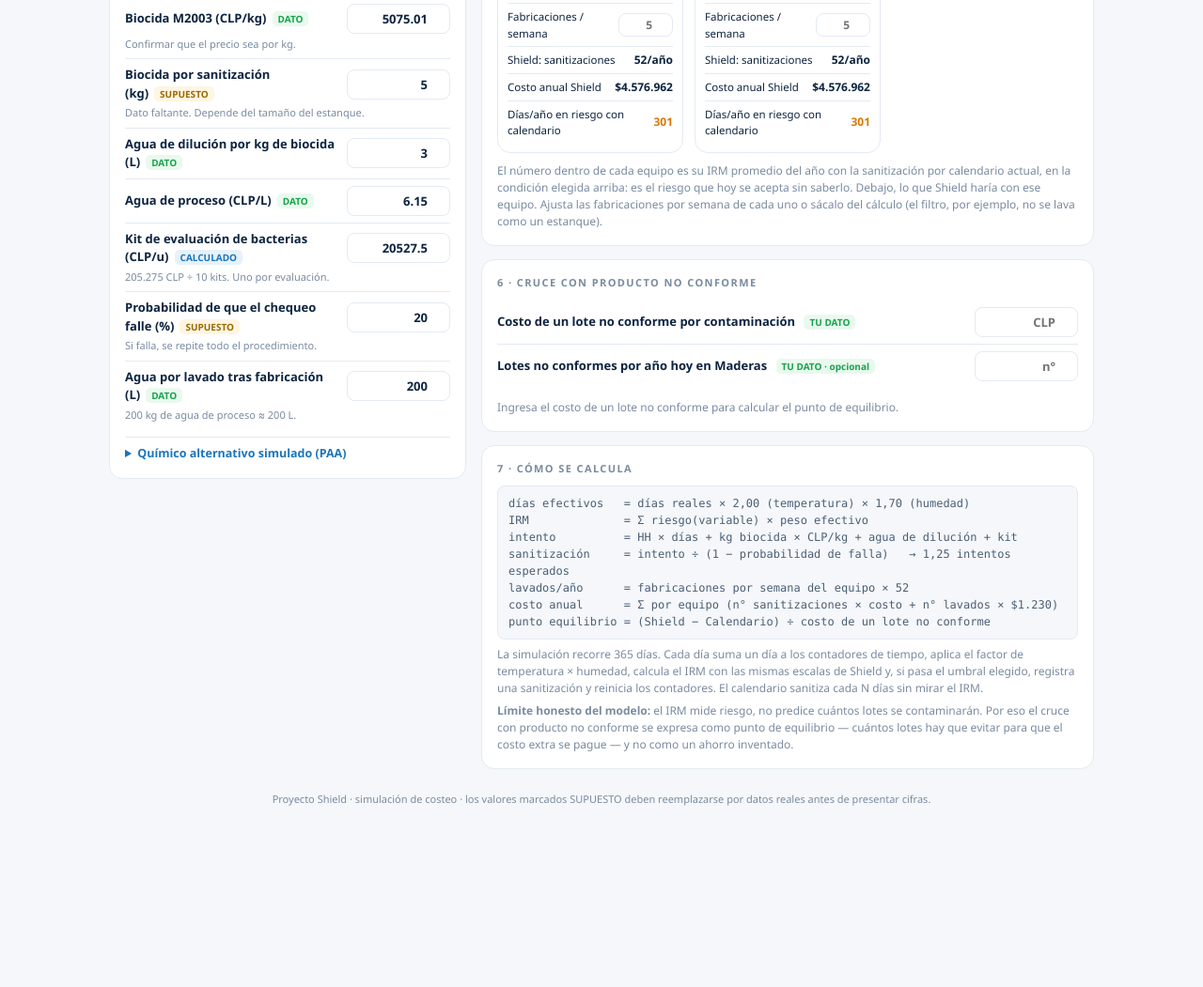
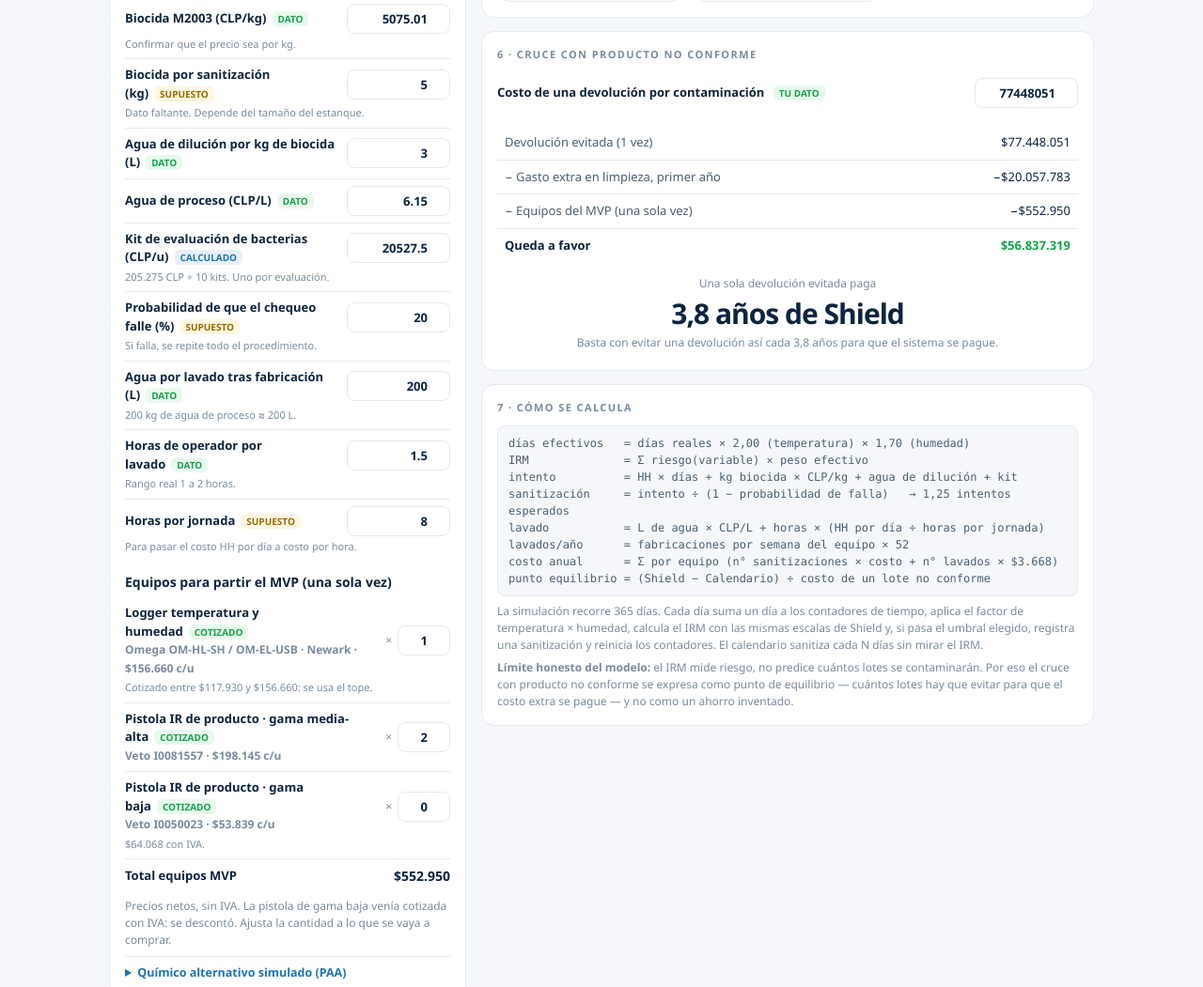
Before and after one commit to Shield-Codelpa/shield, a plain HTML site: page roi_maderas.html in a window 1280 px wide. Shown: the part 1536-2587 px from the top of the page at 94% size. Before the commit the page ends 2436 px from the top, so only its background shows below. Drawn offline with Linux system fonts and the light colour scheme.

Commit message:
Add files via upload

```diff
--- a/roi_maderas.html
+++ b/roi_maderas.html
@@ -170,6 +170,9 @@ summary{cursor:pointer;font-weight:700;font-size:12.5px;color:var(--blue)}
   <div class="card">
     <h2>2 · Costos unitarios</h2>
     <div id="costos"></div>
+    <h3>Equipos para partir el MVP (una sola vez)</h3>
+    <div id="mvp"></div>
+    <p class="muted" style="margin-top:6px">Precios netos, sin IVA. La pistola de gama baja venía cotizada con IVA: se descontó. Ajusta la cantidad a lo que se vaya a comprar.</p>
     <details>
       <summary>Químico alternativo simulado (PAA)</summary>
       <p class="muted" style="margin:6px 0">Opcional. Agrega una nebulización rápida de PAA cuando el IRM entra en precaución, y deja la sanitización completa solo para cuando la nebulización no alcanza. Todos estos valores son supuestos hasta tener la cotización real.</p>
@@ -197,13 +200,12 @@ summary{cursor:pointer;font-weight:700;font-size:12.5px;color:var(--blue)}
   <div class="card">
     <h2>5 · Equipos del sector Maderas</h2>
     <div class="eqgrid" id="equipos"></div>
-    <p class="muted" style="margin-top:10px">El número dentro de cada equipo es su IRM promedio del año con la sanitización por calendario actual, en la condición elegida arriba: es el riesgo que hoy se acepta sin saberlo. Debajo, lo que Shield haría con ese equipo. Ajusta las fabricaciones por semana de cada uno o sácalo del cálculo (el filtro, por ejemplo, no se lava como un estanque).</p>
+
   </div>
 
   <div class="card">
     <h2>6 · Cruce con producto no conforme</h2>
-    <div class="cost"><span class="n">Costo de un lote no conforme por contaminación <span class="src dato">TU DATO</span></span><input type="number" id="lote" placeholder="CLP" min="0"/></div>
-    <div class="cost"><span class="n">Lotes no conformes por año hoy en Maderas <span class="src dato">TU DATO · opcional</span></span><input type="number" id="lotesHoy" placeholder="n°" min="0"/></div>
+    <div class="cost"><span class="n">Costo de una devolución por contaminación <span class="src dato">TU DATO</span></span><input type="number" id="lote" placeholder="CLP" min="0" value="77448051"/></div>
     <div id="cruce" style="margin-top:12px"></div>
   </div>
 
@@ -276,9 +278,9 @@ function costear(r,k){
   const cSan=intento*eN;
   const litrosPaa=k.paaVol*k.paaPpm/(k.paaConc*10000);       // L de producto comercial por nebulización
   const cNeb=litrosPaa*k.paaPrecio + k.paaHh*k.hh + (k.paaKit?k.kit:0);
-  const cLav=k.lLav*k.agua;
+  const cLavAgua=k.lLav*k.agua, cLavHH=k.hLav*k.hh/Math.max(1,k.hJor), cLav=cLavAgua+cLavHH;
   const san=r.nSan*cSan, neb=r.nNeb*cNeb, lav=r.nLav*cLav;
-  return {eN,intento,cSan,cNeb,cLav,litrosPaa,san,neb,lav,total:san+neb+lav,
+  return {eN,intento,cSan,cNeb,cLav,cLavAgua,cLavHH,litrosPaa,san,neb,lav,total:san+neb+lav,
           diasDet:r.nSan*k.diasLimp*eN + r.nNeb*k.paaHh};
 }
 /*ENGINE-END*/
@@ -301,6 +303,13 @@ const COSTOS=[
   {id:"kit",    n:"Kit de evaluación de bacterias (CLP/u)", v:20527.5, step:0.5, src:"calc", help:"205.275 CLP ÷ 10 kits. Uno por evaluación."},
   {id:"pFalla", n:"Probabilidad de que el chequeo falle (%)", v:20, src:"sup", help:"Si falla, se repite todo el procedimiento."},
   {id:"lLav",   n:"Agua por lavado tras fabricación (L)", v:200, src:"dato", help:"200 kg de agua de proceso ≈ 200 L."},
+  {id:"hLav",   n:"Horas de operador por lavado", v:1.5, step:0.5, src:"dato", help:"Rango real 1 a 2 horas."},
+  {id:"hJor",   n:"Horas por jornada", v:8, src:"sup", help:"Para pasar el costo HH por día a costo por hora."},
+];
+const MVP=[
+  {id:"logger", n:"Logger temperatura y humedad", m:"Omega OM-HL-SH / OM-EL-USB · Newark", precio:156660, qty:1, help:"Cotizado entre $117.930 y $156.660: se usa el tope."},
+  {id:"irB",    n:"Pistola IR de producto · gama media-alta", m:"Veto I0081557", precio:198145, qty:2},
+  {id:"irA",    n:"Pistola IR de producto · gama baja", m:"Veto I0050023", precio:53839, qty:0, help:"$64.068 con IVA."},
 ];
 const COSTOS_PAA=[
   {id:"paaPrecio",n:"PAA comercial (CLP/L)", v:4500, src:"sup"},
@@ -374,9 +383,16 @@ $("hist").onchange=e=>{S.hist=Number(e.target.value);S.preset=null;renderPresets
 $("neb").onchange=e=>{S.neb=Number(e.target.value);calc();};
 $("piso").onchange=e=>{S.piso=Number(e.target.value);calc();};
 $("paaKit").onchange=e=>{S.paaKit=Number(e.target.value);calc();};
-$("lote").oninput=calc;$("lotesHoy").oninput=calc;
+$("lote").oninput=calc;
 
 /* ═════════ CÁLCULO Y RENDER ═════════ */
+function renderMvp(){
+  $("mvp").innerHTML=MVP.map(e=>`<div class="cost"><span class="n">${e.n}<span class="src dato">COTIZADO</span><br><span class="muted">${e.m} · ${clp(e.precio)} c/u</span></span>
+    <span style="display:flex;align-items:center;gap:6px"><span class="muted">×</span><input type="number" id="mvp-${e.id}" value="${e.qty}" min="0" step="1" style="width:56px"/></span>${e.help?`<span class="help">${e.help}</span>`:""}</div>`).join("")
+    +`<div class="cost"><span class="n"><b>Total equipos MVP</b></span><b id="mvpTot"></b></div>`;
+  MVP.forEach(e=>$("mvp-"+e.id).oninput=calc);
+}
+function totalMvp(){return MVP.reduce((a,e)=>a+e.precio*(Number($("mvp-"+e.id).value)||0),0);}
 function leerK(){const k={};[...COSTOS,...COSTOS_PAA].forEach(c=>k[c.id]=Number($("k-"+c.id).value)||0);k.paaKit=S.paaKit;return k;}
 function calc(){
   const p={temp:S.temp,hum:S.hum,fabSem:S.fabSem,lavado:!!S.lavado,ph:S.ph,hist:S.hist,imp:S.imp};
@@ -411,10 +427,8 @@ function calc(){
   const inviables=res.filter(r=>r.sh.nSan&&365/r.sh.nSan<=diasPorSan+1);
   const peor=res.reduce((m,r)=>r.cs.diasDet>m.cs.diasDet?r:m,res[0]);
   if(inviables.length) al.push(`<div class="alert bad"><b>Inviable en la práctica (${inviables.map(r=>r.e.codigo).join(", ")}).</b> Shield pediría sanitizar cada ${num(365/Math.max(...inviables.map(r=>r.sh.nSan)),1)} días, pero cada sanitización deja el equipo ${num(diasPorSan,1)} días detenido. El estanque pasaría más tiempo limpiándose que produciendo: en esta condición la respuesta no es sanitizar más, es cambiar la condición (bajar temperatura o humedad, o un químico de acción rápida).</div>`);
-  else if(peor.cs.diasDet/365>.25) al.push(`<div class="alert warn"><b>Alta carga operativa.</b> ${peor.e.codigo} estaría ${num(peor.cs.diasDet)} días al año detenido por sanitización (${num(peor.cs.diasDet/365*100)} % del año). Ese tiempo sin producir no está en el costo.</div>`);
   const expCal=T(r=>r.cal.dExp), expSh=T(r=>r.sh.dExp), critCal=T(r=>r.cal.dCrit);
   if(expSh/n>60) al.push(`<div class="alert bad"><b>Ni sanitizando sin parar se controla el riesgo.</b> Aun con Shield, los equipos pasan en promedio ${num(expSh/n)} días al año sobre el umbral: la condición ambiental y de operación supera lo que la limpieza puede corregir.</div>`);
-  else al.push(`<div class="alert ${expCal>expSh?"warn":"ok"}"><b>Días en riesgo sin intervenir.</b> Con el calendario actual los ${n} equipos suman <b>${num(expCal)} días-equipo al año</b> sobre el umbral de precaución del área${critCal?` (${num(critCal)} de ellos en crítico)`:""}. Con Shield: ${num(expSh)}. Son ${num(expCal-expSh)} días-equipo de exposición evitados.</div>`);
   $("alertas").innerHTML=al.join("");
 
   const fila=(l,a,b,fmt=clp)=>`<tr><td class="lab">${l}</td><td>${fmt(a)}</td><td>${fmt(b)}</td></tr>`, ent=v=>num(v);
@@ -432,24 +446,27 @@ function calc(){
     <tr><td colspan="3" class="muted" style="text-align:left;padding-top:10px">
       Una sanitización completa cuesta <b>${clp(u.cSan)}</b>: intento ${clp(u.intento)} (HH ${clp(k.diasLimp*k.hh)} + biocida ${clp(k.kgBio*k.precioBio)} + agua ${clp(k.kgBio*k.lPorKg*k.agua)} + kit ${clp(k.kit)}) × ${num(u.eN,2)} intentos esperados.
       ${S.neb?`Una nebulización PAA cuesta <b>${clp(u.cNeb)}</b> (${num(u.litrosPaa,3)} L de producto).`:""}
-      Un lavado cuesta ${clp(u.cLav)}.</td></tr>`;
+      Un lavado cuesta <b>${clp(u.cLav)}</b> (agua ${clp(u.cLavAgua)} + HH ${clp(u.cLavHH)}).</td></tr>`;
 
-  const lote=Number($("lote").value)||0, lotesHoy=Number($("lotesHoy").value)||0;
+  const lote=Number($("lote").value)||0, inv=totalMvp();
+  $("mvpTot").textContent=clp(inv);
   let cr="";
-  if(!lote){cr=`<p class="muted">Ingresa el costo de un lote no conforme para calcular el punto de equilibrio.</p>`;}
-  else if(delta<=0){cr=`<div class="alert ok"><b>Shield cuesta menos que el calendario</b> en esta condición (${clp(-delta)} menos al año), antes de contar un solo lote salvado. Cada lote no conforme evitado es ganancia neta de ${clp(lote)}.</div>`;}
+  if(!lote){cr=`<p class="muted">Ingresa el costo de una devolución para hacer la cuenta.</p>`;}
   else{
-    const eq=delta/lote;
-    cr=`<div style="text-align:center;padding:6px 0 10px"><div class="muted">Shield se paga si evita al menos</div>
-      <div class="big">${num(Math.ceil(eq*10)/10,1)} lote${eq>1?"s":""} no conforme${eq>1?"s":""} al año</div>
-      <div class="muted">${clp(delta)} de costo adicional ÷ ${clp(lote)} por lote</div></div>`;
-    if(lotesHoy>0){
-      const pct=eq/lotesHoy*100;
-      cr+=`<div class="alert ${pct<=100?"ok":"bad"}">${pct<=100
-        ?`Hoy Maderas tiene ${num(lotesHoy)} lote(s) no conforme(s) al año. Basta con que Shield evite el <b>${num(pct)} %</b> de ellos para pagar el costo extra. Cada lote evitado sobre esa cifra es ahorro de ${clp(lote)}.`
-        :`Hoy Maderas tiene ${num(lotesHoy)} lote(s) no conforme(s) al año: aunque Shield los evitara todos, no alcanza a pagar el costo extra de esta condición. Conviene una política menos exigente o un químico más barato.`}</div>`;
-    }
-    cr+=`<p class="muted" style="margin-top:8px">Costo por día-equipo de exposición evitado: <b>${clp(expCal>expSh?delta/(expCal-expSh):0)}</b>.</p>`;
+    const saldo=lote-inv-delta;
+    const ln=(t,v,b)=>`<tr${b?' class="tot"':''}><td class="lab" style="${b?"color:var(--ink)":""}">${t}</td><td>${v}</td></tr>`;
+    cr=`<table>
+      ${ln("Devolución evitada (1 vez)",clp(lote))}
+      ${ln(delta>=0?"− Gasto extra en limpieza, primer año":"+ Ahorro en limpieza, primer año",(delta>=0?"−":"+")+clp(Math.abs(delta)))}
+      ${ln("− Equipos del MVP (una sola vez)","−"+clp(inv))}
+      ${ln("Queda a favor",`<span style="color:${saldo>=0?"var(--ok)":"var(--bad)"}">${saldo<0?"−":""}${clp(Math.abs(saldo))}</span>`,true)}
+    </table>`;
+    if(delta>0){
+      const anios=(lote-inv)/delta;
+      cr+=`<div style="text-align:center;padding:14px 0 4px"><div class="muted">Una sola devolución evitada paga</div>
+        <div class="big">${anios>=1?num(anios,1)+" años":num(anios*12,1)+" meses"} de Shield</div>
+        <div class="muted">Basta con evitar una devolución así cada ${num(anios,1)} años para que el sistema se pague.</div></div>`;
+    } else cr+=`<p class="muted" style="text-align:center;margin-top:12px">En esta condición Shield gasta menos que el calendario: cualquier devolución evitada es ganancia completa.</p>`;
   }
   $("cruce").innerHTML=cr;
 
@@ -458,6 +475,7 @@ function calc(){
 IRM              = Σ riesgo(variable) × peso efectivo
 intento          = HH × días + kg biocida × CLP/kg + agua de dilución + kit
 sanitización     = intento ÷ (1 − probabilidad de falla)   → ${num(u.eN,2)} intentos esperados
+lavado           = L de agua × CLP/L + horas × (HH por día ÷ horas por jornada)
 lavados/año      = fabricaciones por semana del equipo × 52
 costo anual      = Σ por equipo (n° sanitizaciones × costo + n° lavados × ${clp(u.cLav)})
 punto equilibrio = (Shield − Calendario) ÷ costo de un lote no conforme`;
@@ -482,7 +500,7 @@ function renderEquipos(todos,c){
   document.querySelectorAll(".eq-fab").forEach(x=>x.onchange=ev=>{const v=ev.target.value;S.eq[+ev.target.dataset.i].fab=v===""?null:Math.max(0,Math.min(7,Number(v)));calc();});
 }
 
-renderCostos(COSTOS,"costos");renderCostos(COSTOS_PAA,"costosPaa");renderVars();sync();
+renderCostos(COSTOS,"costos");renderMvp();renderCostos(COSTOS_PAA,"costosPaa");renderVars();sync();
 </script>
 </body>
 </html>
```
